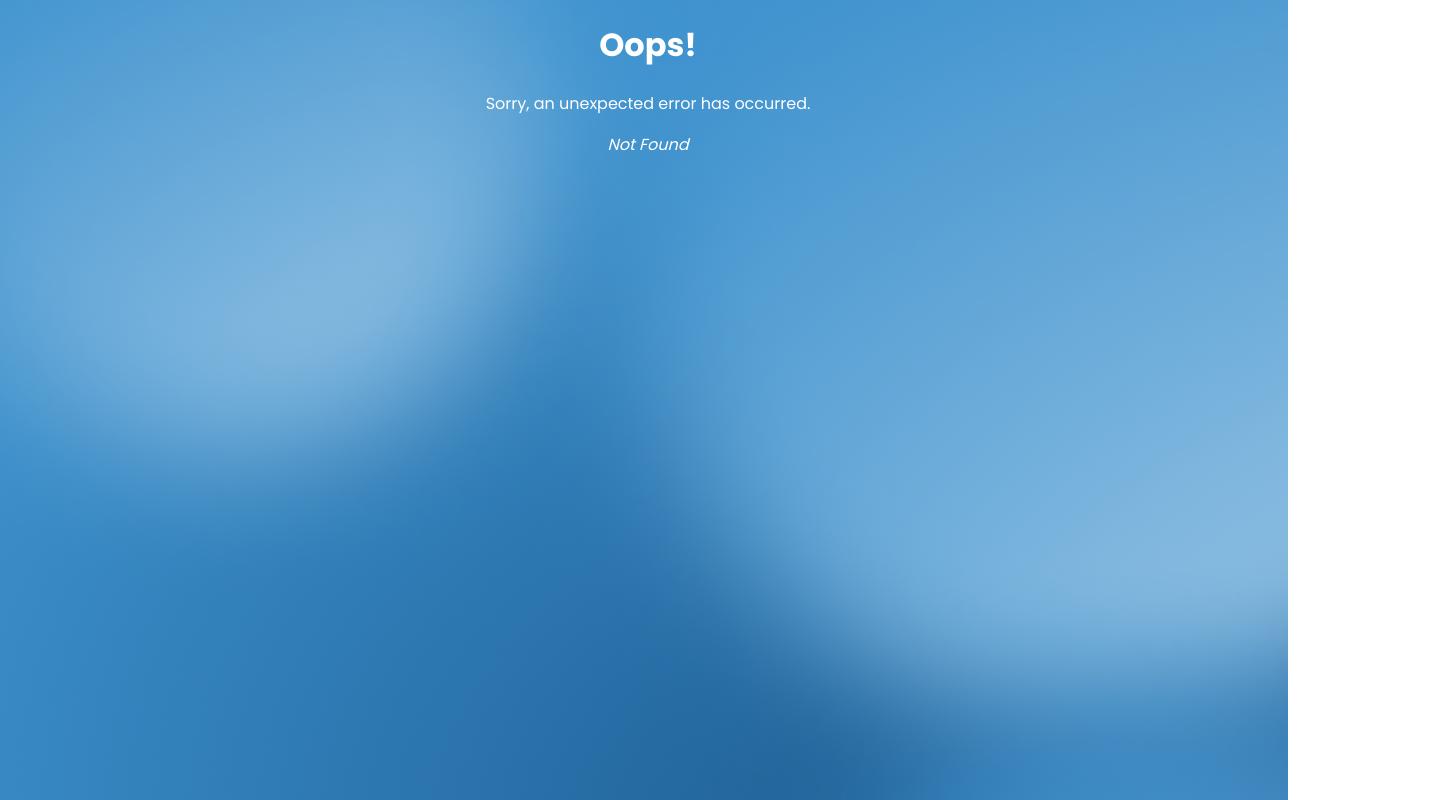
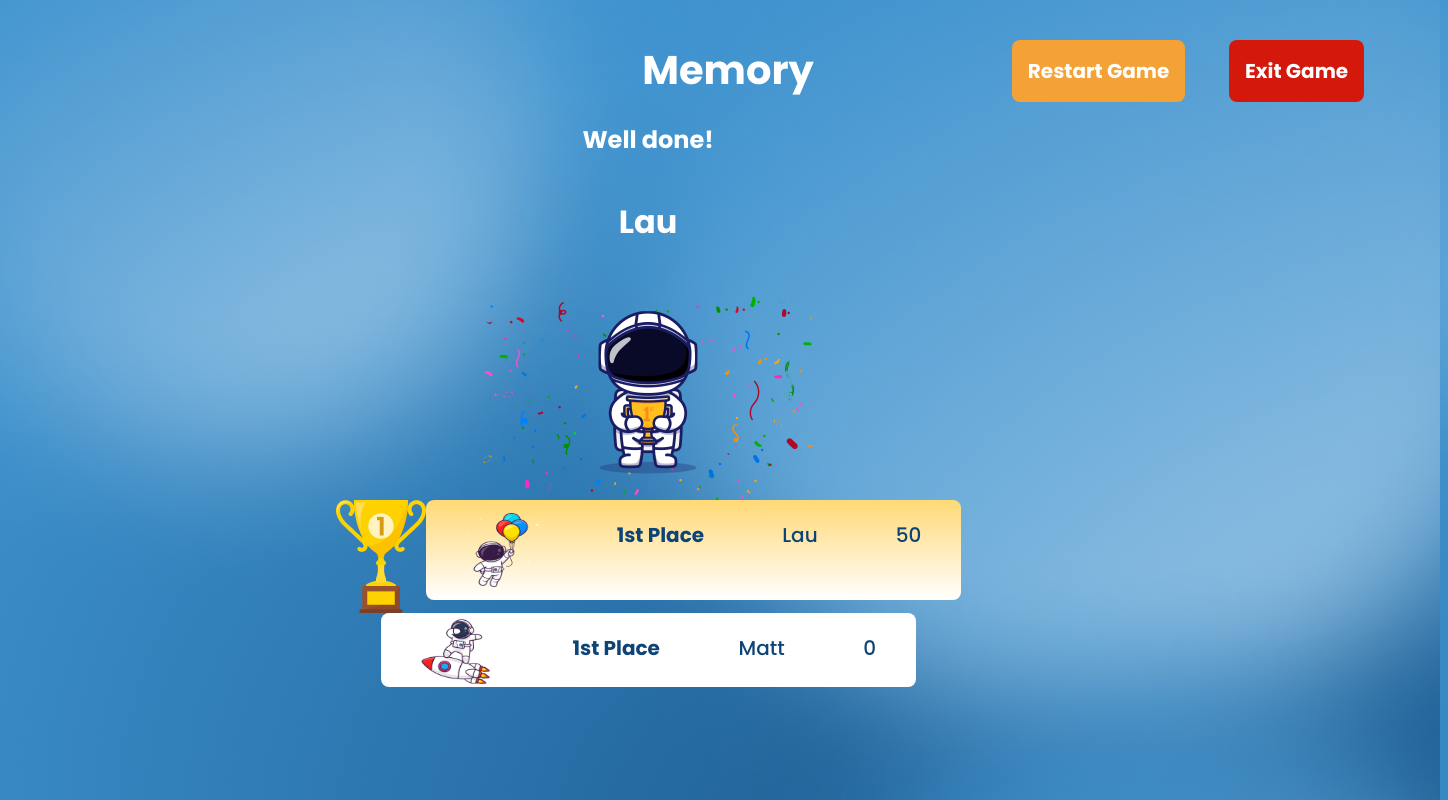
Before and after one commit to LaurenDeBlocq/MemoryCardGame, a React (Vite) app in the folder memory-card-game/: page /leaderboard in a window 1280 px wide. Before the commit this address had no page. Shown: the whole page, 1448 px wide, since content can reach past the window. Built offline with nearby package versions, Linux system fonts and the light colour scheme.

Commit message:
Created leaderboard component and enabled "game ending" mechanics

```diff
--- a/memory-card-game/src/App.css
+++ b/memory-card-game/src/App.css
@@ -206,3 +206,47 @@ body {
   bottom: 220px;
   right: 50px;
 }
+
+/* Leaderboard styling */
+.leaderboard {
+  display: flex;
+  flex-direction: column;
+  justify-content: space-around;
+  align-items: center;
+  height: 70vh;
+}
+
+.leaderboard--winning-player {
+  height: 232px;
+  width: 332px;
+}
+
+.leaderboard--winner-container {
+  display: flex;
+}
+
+.leaderboard--winner {
+  background-image: linear-gradient(#ffd975, #ffffff);
+}
+.leaderboard--loser {
+  background-color: white;
+}
+
+.leaderboard--info {
+  display: flex;
+  width: 535px;
+  height: 100px;
+  align-content: center;
+  justify-content: space-around;
+  color: #0d4477;
+  font-size: 20px;
+
+  border-radius: 8px;
+  border: none;
+}
+
+.leaderboard--info-img {
+  height: 74px;
+  width: 74px;
+  align-self: center;
+}
--- a/memory-card-game/src/pages/GamePage.jsx
+++ b/memory-card-game/src/pages/GamePage.jsx
@@ -17,7 +17,8 @@ import { loadCards } from "../slices/cardSlice";
 
 import { useDispatch, useSelector } from "react-redux";
 import GameBoard from "../components/GameBoard";
-import { useMemo } from "react";
+import { useEffect, useMemo } from "react";
+import { useNavigate } from "react-router-dom";
 
 const GamePage = () => {
   const playerOneName = useSelector(selectPlayerOneName);
@@ -29,6 +30,14 @@ const GamePage = () => {
   const playerTwoName = useSelector(selectPlayerTwoName);
   const playerTwoScore = useSelector(selectPlayerTwoScore);
   const dispatch = useDispatch();
+  const navigate = useNavigate();
+
+  useEffect(() => {
+    const totalScore = playerOneScore + playerTwoScore;
+    if (totalScore == 54) {
+      navigate("/leaderboard");
+    }
+  }, [playerOneScore, playerTwoScore, navigate]);
 
   const handleMatch = () => {
     // needs to remove cards from play and add points to relevant player
--- /dev/null
+++ b/memory-card-game/src/pages/Leaderboard.jsx
@@ -0,0 +1,78 @@
+import { useSelector } from "react-redux";
+import {
+  selectName as selectPlayerOneName,
+  selectScore as selectPlayerOneScore,
+} from "../slices/playerOneSlice";
+import {
+  selectName as selectPlayerTwoName,
+  selectScore as selectPlayerTwoScore,
+} from "../slices/playerTwoSlice";
+
+import winningPlayerImg from "../resources/images/winningPlayer.png";
+import winningToken from "../resources/images/winningToken.png";
+import playerOneImg from "../resources/images/player1.png";
+import playerTwoImg from "../resources/images/player2.png";
+
+const Leaderboard = () => {
+  const playerOneName = useSelector(selectPlayerOneName);
+  const playerOneScore = useSelector(selectPlayerOneScore);
+  const playerTwoName = useSelector(selectPlayerTwoName);
+  const playerTwoScore = useSelector(selectPlayerTwoScore);
+
+  const winningPlayer = {};
+  const losingPlayer = {};
+
+  if (playerOneScore > playerTwoScore) {
+    winningPlayer.name = playerOneName;
+    winningPlayer.score = playerOneScore;
+    winningPlayer.img = playerOneImg;
+
+    losingPlayer.name = playerTwoName;
+    losingPlayer.score = playerTwoScore;
+    losingPlayer.img = playerTwoImg;
+  } else {
+    winningPlayer.name = playerTwoName;
+    winningPlayer.score = playerTwoScore;
+    winningPlayer.img = playerTwoImg;
+
+    losingPlayer.name = playerOneName;
+    losingPlayer.score = playerOneScore;
+    losingPlayer.img = playerOneImg;
+  }
+  return (
+    <div className="leaderboard">
+      <h2>Well done!</h2>
+      <h1>{winningPlayer.name}</h1>
+      <img
+        className="leaderboard--winning-player"
+        src={winningPlayerImg}
+        alt="Spaceman holding a trophy"
+      />
+      <div className="leaderboard--winner-container">
+        <img src={winningToken} alt="Token of a trophy" />
+        <div className="leaderboard--info leaderboard--winner">
+          <img
+            className="leaderboard--info-img"
+            src={winningPlayer.img}
+            alt="Picture of the winning player's token"
+          />
+          <p className="poppins-bold">1st Place</p>
+          <p className="poppins-medium">{winningPlayer.name}</p>
+          <p className="poppins-medium">{winningPlayer.score}</p>
+        </div>
+      </div>
+      <div className="leaderboard--info leaderboard--loser">
+        <img
+          className="leaderboard--info-img"
+          src={losingPlayer.img}
+          alt="Picture of the losing player's token"
+        />
+        <p className="poppins-bold">1st Place</p>
+        <p className="poppins-medium">{losingPlayer.name}</p>
+        <p className="poppins-medium">{losingPlayer.score}</p>
+      </div>
+    </div>
+  );
+};
+
+export default Leaderboard;
--- a/memory-card-game/src/slices/playerOneSlice.js
+++ b/memory-card-game/src/slices/playerOneSlice.js
@@ -3,8 +3,8 @@ import { createSlice } from "@reduxjs/toolkit";
 export const playerOneSlice = createSlice({
   name: "playerOne",
   initialState: {
-    name: "",
-    score: 0,
+    name: "Lau",
+    score: 50,
     active: true,
   },
   reducers: {
--- a/memory-card-game/src/slices/playerTwoSlice.js
+++ b/memory-card-game/src/slices/playerTwoSlice.js
@@ -3,7 +3,7 @@ import { createSlice } from "@reduxjs/toolkit";
 export const playerTwoSlice = createSlice({
   name: "playerTwo",
   initialState: {
-    name: "",
+    name: "Matt",
     score: 0,
     active: false,
   },
```
Also changed, not shown: memory-card-game/src/index.jsx (+5 -4 lines).
